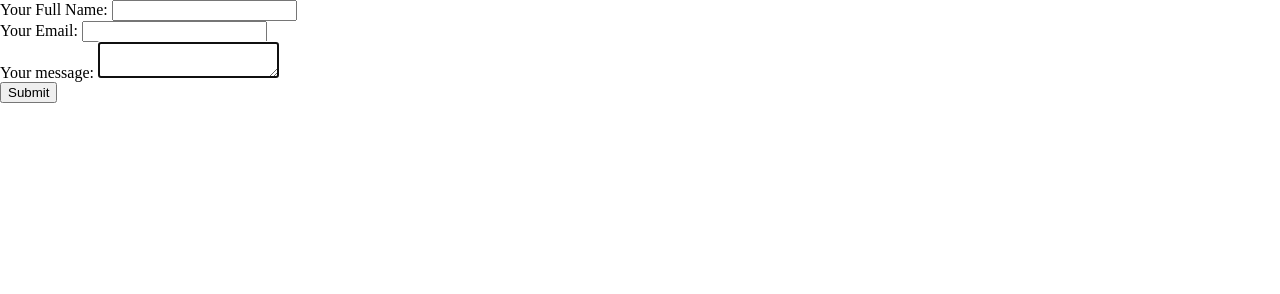
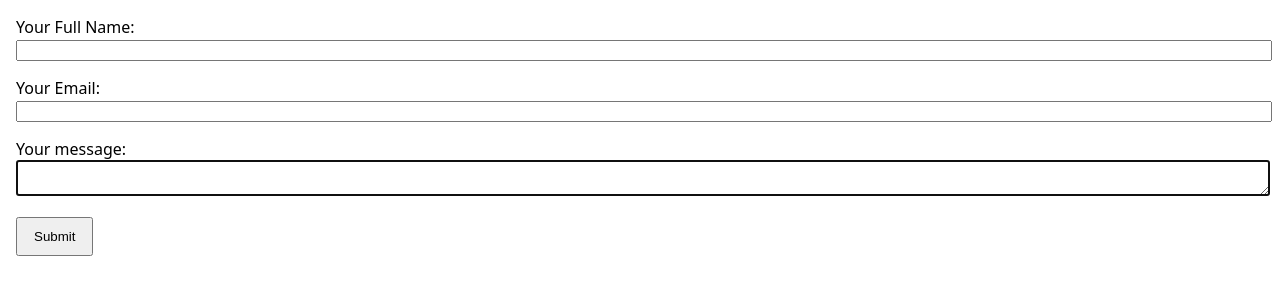
Before and after one commit to Lolito-Lindsey-Official/email-form-starter, a plain HTML site: page index.html in a window 1280 px wide. Drawn offline with Linux system fonts and the light colour scheme.

Commit message:
Update style.css
Added extra style to the email form.

```diff
--- a/style.css
+++ b/style.css
@@ -1,3 +1,14 @@
 body {
     margin: 0;
+    padding: 16px;
+    font-family: system-ui, -apple-system, BlinkMacSystemFont, 'Segoe UI', Roboto, Oxygen, Ubuntu, Cantarell, 'Open Sans', 'Helvetica Neue', sans-serif;
 }
+
+#name, #email, #form-message {
+    width: 100%;
+    margin-bottom: 16px;
+}
+
+#submit {
+    padding: 10px 16px;
+}
```
